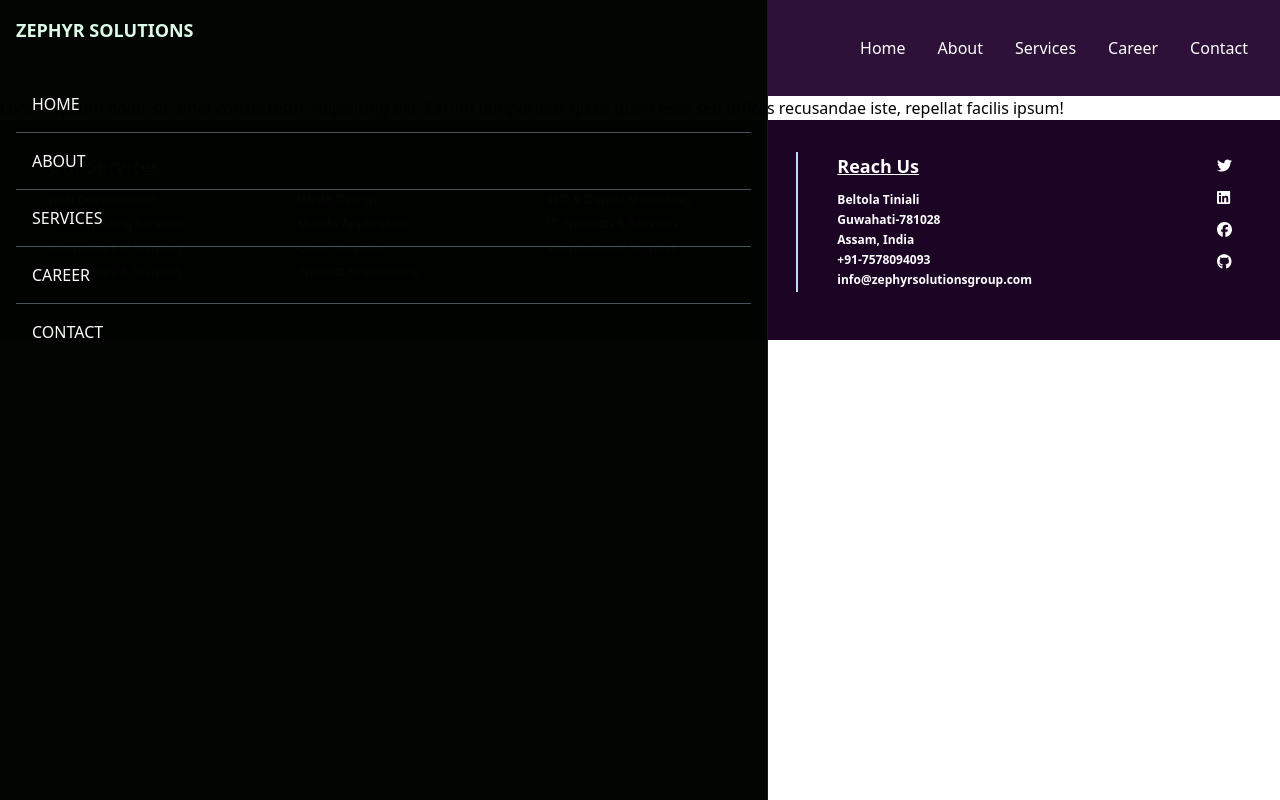
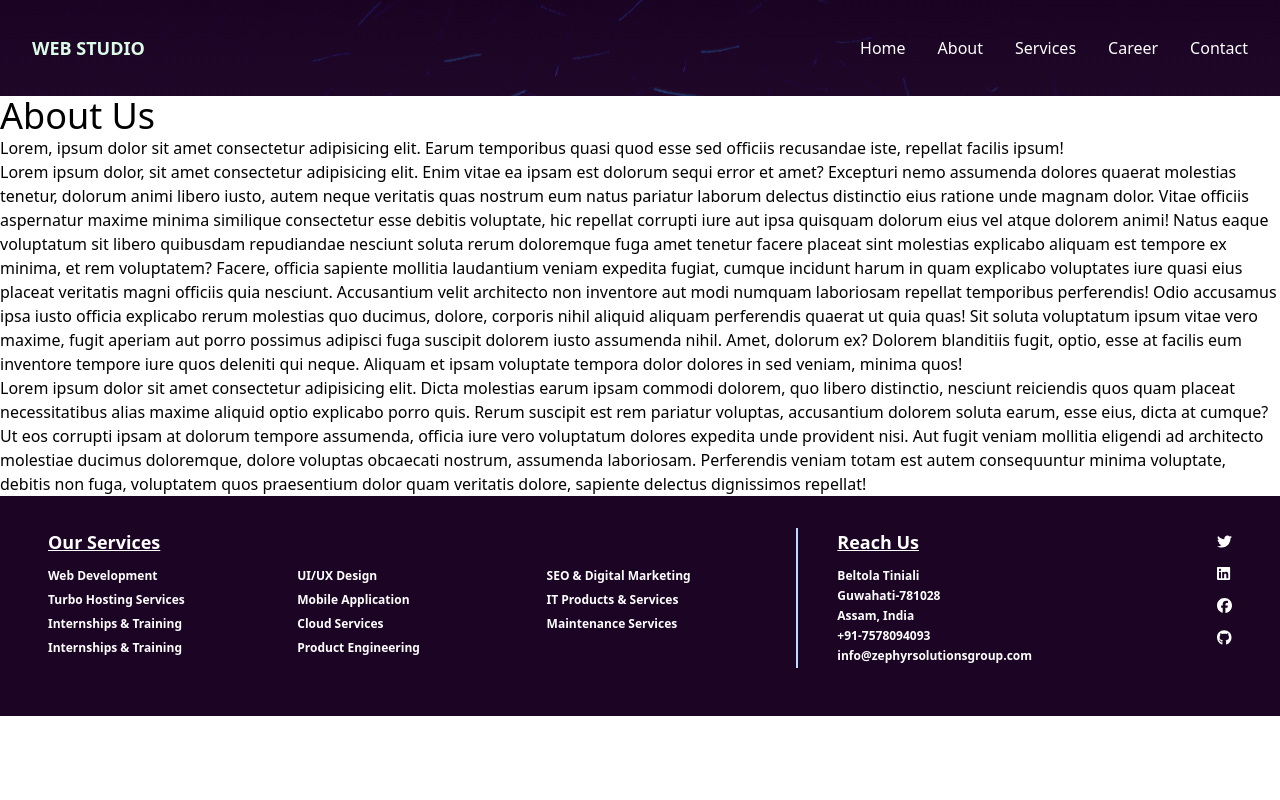
Before and after one commit to jdx-code/zs-react, a React (Create React App) app: page /about in a window 1280 px wide. Built offline with nearby package versions, Linux system fonts and the light colour scheme.

Commit message:
Fixed resonsive navabr issue

```diff
--- a/src/Pages/About.jsx
+++ b/src/Pages/About.jsx
@@ -3,8 +3,10 @@ import React from 'react';
 const About = () => {
     return(
         <div className='bg-white'>
-            <h1></h1>
+            <h1 className='text-4xl'>About Us</h1>
             <p>Lorem, ipsum dolor sit amet consectetur adipisicing elit. Earum temporibus quasi quod esse sed officiis recusandae iste, repellat facilis ipsum!</p>
+            <p>Lorem ipsum dolor, sit amet consectetur adipisicing elit. Enim vitae ea ipsam est dolorum sequi error et amet? Excepturi nemo assumenda dolores quaerat molestias tenetur, dolorum animi libero iusto, autem neque veritatis quas nostrum eum natus pariatur laborum delectus distinctio eius ratione unde magnam dolor. Vitae officiis aspernatur maxime minima similique consectetur esse debitis voluptate, hic repellat corrupti iure aut ipsa quisquam dolorum eius vel atque dolorem animi! Natus eaque voluptatum sit libero quibusdam repudiandae nesciunt soluta rerum doloremque fuga amet tenetur facere placeat sint molestias explicabo aliquam est tempore ex minima, et rem voluptatem? Facere, officia sapiente mollitia laudantium veniam expedita fugiat, cumque incidunt harum in quam explicabo voluptates iure quasi eius placeat veritatis magni officiis quia nesciunt. Accusantium velit architecto non inventore aut modi numquam laboriosam repellat temporibus perferendis! Odio accusamus ipsa iusto officia explicabo rerum molestias quo ducimus, dolore, corporis nihil aliquid aliquam perferendis quaerat ut quia quas! Sit soluta voluptatum ipsum vitae vero maxime, fugit aperiam aut porro possimus adipisci fuga suscipit dolorem iusto assumenda nihil. Amet, dolorum ex? Dolorem blanditiis fugit, optio, esse at facilis eum inventore tempore iure quos deleniti qui neque. Aliquam et ipsam voluptate tempora dolor dolores in sed veniam, minima quos!</p>
+            <p>Lorem ipsum dolor sit amet consectetur adipisicing elit. Dicta molestias earum ipsam commodi dolorem, quo libero distinctio, nesciunt reiciendis quos quam placeat necessitatibus alias maxime aliquid optio explicabo porro quis. Rerum suscipit est rem pariatur voluptas, accusantium dolorem soluta earum, esse eius, dicta at cumque? Ut eos corrupti ipsam at dolorum tempore assumenda, officia iure vero voluptatum dolores expedita unde provident nisi. Aut fugit veniam mollitia eligendi ad architecto molestiae ducimus doloremque, dolore voluptas obcaecati nostrum, assumenda laboriosam. Perferendis veniam totam est autem consequuntur minima voluptate, debitis non fuga, voluptatem quos praesentium dolor quam veritatis dolore, sapiente delectus dignissimos repellat!</p>
         </div>
     )
 }
--- a/src/components/Navbar.jsx
+++ b/src/components/Navbar.jsx
@@ -11,6 +11,7 @@ const Navbar = () =>{
     }
 
     return(
+        <div>
             <div className="navbar flex justify-between items-center h-24 w-full mx-auto px-4 text-white">
                 <h1 className="w-full text-green-100 text-lg font-bold uppercase m-4">WEB STUDIO</h1>
                 <ul className="hidden md:flex">
@@ -51,9 +52,9 @@ const Navbar = () =>{
                     </li>
                 </ul>
                 <div onClick={handleNav} className="block md:hidden">
-                {!nav ? <AiOutlineClose size={20}/>: <AiOutlineMenu size={20}/>}
+                    {nav ? <AiOutlineClose size={20}/>: <AiOutlineMenu size={20}/>}
                 </div>
-            <div className={!nav ? "fixed left-0 top-0 w-[60%] h-full border-r border-r-gray-900 bg-[#000300] ease-in-out duration-500" : "fixed left-[-100%]"}>
+                <div className={nav ? "fixed left-0 top-0 w-[85%] h-[96%] z-20 border-r border-r-gray-900 bg-[#1b0424] ease-in-out duration-500" : "fixed left-[-100%]"}>
                 <h1 className="w-full text-green-100 text-lg font-bold uppercase m-4">Zephyr Solutions</h1>
                     <ul className="uppercase p-4">
                         <li className="p-4 border-b border-gray-600">Home</li>
@@ -64,6 +65,7 @@ const Navbar = () =>{
                     </ul>
                 </div>
             </div>
+        </div>
     )
 }
 
--- a/src/index.css
+++ b/src/index.css
@@ -4,19 +4,19 @@
 
 @import url('https://fonts.googleapis.com/css2?family=Lato:ital,wght@0,400;1,300&family=Noto+Sans:wght@300&display=swap');
 
-.main{
+body{
+  position: relative;
+}
+
+.navbar, .main{
   font-family: 'Noto Sans', sans-serif;
   background: linear-gradient(rgba(37, 5, 49, 0.7), rgba(93, 41, 114, 0.7)), url(assets/mainbg.jpg);
   background-repeat: no-repeat;
   background-size: cover;
   background-position: center center;
   background-attachment: fixed;
-  position: relative;
 }
-.navbar {
-  background-color: #2c0f37;
-  opacity: 0.99;
-}
+
 
 /* ============ flip hover styles ============ */
 
```
Lines whose indentation alone changed are shown as unchanged.
